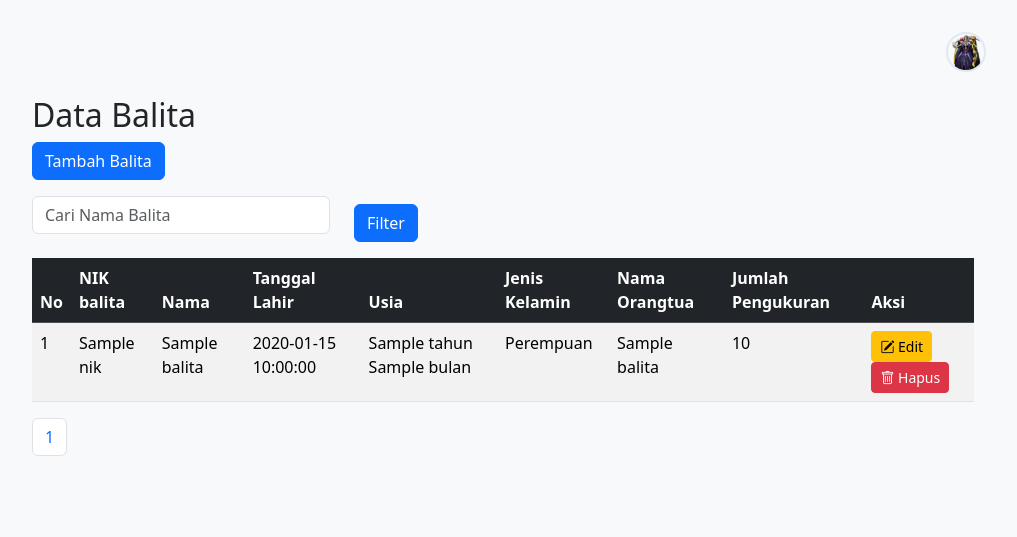
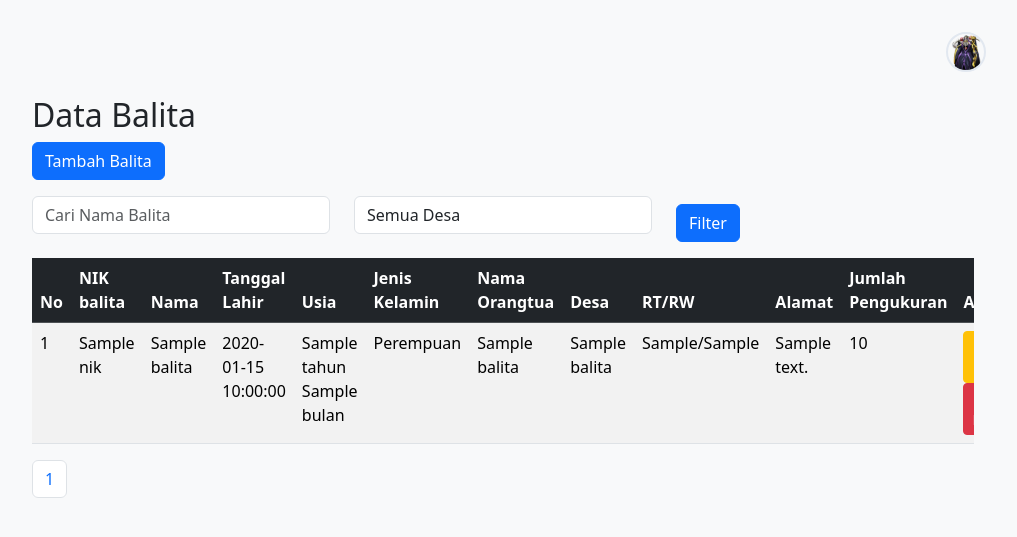
Before and after one commit to Yusrilimam/balita, a Flask app: template templates/balita/data.html in a window 1280 px wide. Shown: the top 537 px of the page, without its empty margins (262-1279 px from the left). Run offline with Flask 3, Linux system fonts and the light colour scheme; the template is opened without the code that fills it: most values are stand-ins (such as "Sample title", 1, 10 or a date in 2020).

Commit message:
Update data.html

```diff
--- a/templates/balita/data.html
+++ b/templates/balita/data.html
@@ -10,6 +10,16 @@
         <div class="row">
             <div class="col-md-4">
                 <input type="text" class="form-control" name="nama" placeholder="Cari Nama Balita" value="{{ request.args.get('nama', '') }}">
+            </div>
+            <div class="col-md-4">
+                <select name="desa_id" class="form-control">
+                    <option value="">Semua Desa</option>
+                    {% for desa in desa_list %}
+                    <option value="{{ desa.id }}" {{ 'selected' if request.args.get('desa_id')|int == desa.id }}>
+                        {{ desa.nama_desa }}
+                    </option>
+                    {% endfor %}
+                </select>
             </div>
             <div class="col-md-4 mt-2">
                 <button type="submit" class="btn btn-primary">Filter</button>
@@ -27,6 +37,9 @@
                     <th>Usia</th>
                     <th>Jenis Kelamin</th>
                     <th>Nama Orangtua</th>
+                    <th>Desa</th>
+                    <th>RT/RW</th>
+                    <th>Alamat</th>
                     <th>Jumlah Pengukuran</th>
                     <th>Aksi</th>
                 </tr>
@@ -41,6 +54,9 @@
                     <td>{{ b.usia_tahun }} tahun {{ b.usia_bulan }} bulan</td>
                     <td>{{ 'Laki-laki' if b.jenis_kelamin == 'L' else 'Perempuan' }}</td>
                     <td>{{ b.nama_ortu }}</td>
+                    <td>{{ b.nama_desa }}</td>
+                    <td>{{ b.rt }}/{{ b.rw }}</td>
+                    <td>{{ b.alamat }}</td>
                     <td>{{ b.jumlah_pengukuran }}</td>
                     <td>
                         <a href="{{ url_for('edit_balita', id=b.id) }}" class="btn btn-sm btn-warning">
```
Lines whose indentation alone changed are shown as unchanged.
